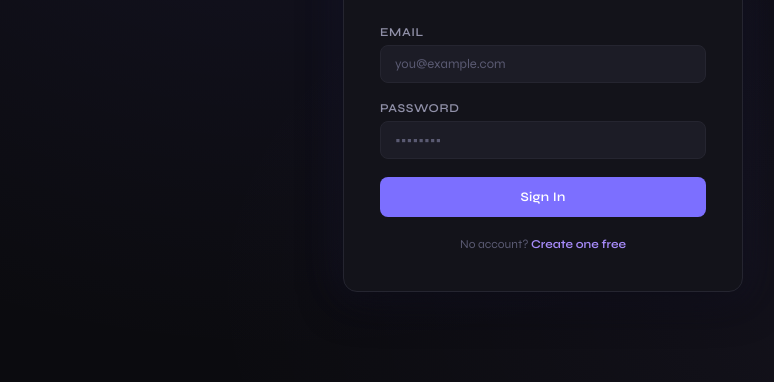
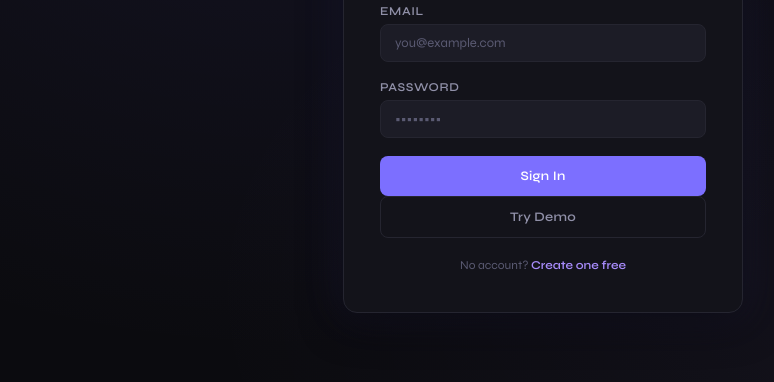
Before and after one commit to rohanndhiman/JobLens, a website: page frontend/index.html in a window 1280 px wide. Shown: the part 348-730 px from the top of the page, without its empty margins (97-871 px from the left). Drawn offline with nearby package versions, Linux system fonts and the light colour scheme.

```diff
--- a/frontend/index.html
+++ b/frontend/index.html
@@ -35,6 +35,7 @@
         <input id="loginPassword" type="password" placeholder="••••••••" onkeydown="if(event.key==='Enter')doLogin()">
       </div>
       <button class="btn btn-full" onclick="doLogin()">Sign In</button>
+      <button class="btn btn-full btn-ghost" onclick="demoMode()" type="button">Try Demo</button>
       <p class="auth-footer">No account? <a href="#" onclick="showPage('registerPage')">Create one free</a></p>
     </div>
   </div>
```
Also changed, not shown: .github/workflows/deploy-pages.yml (added), README.md.
